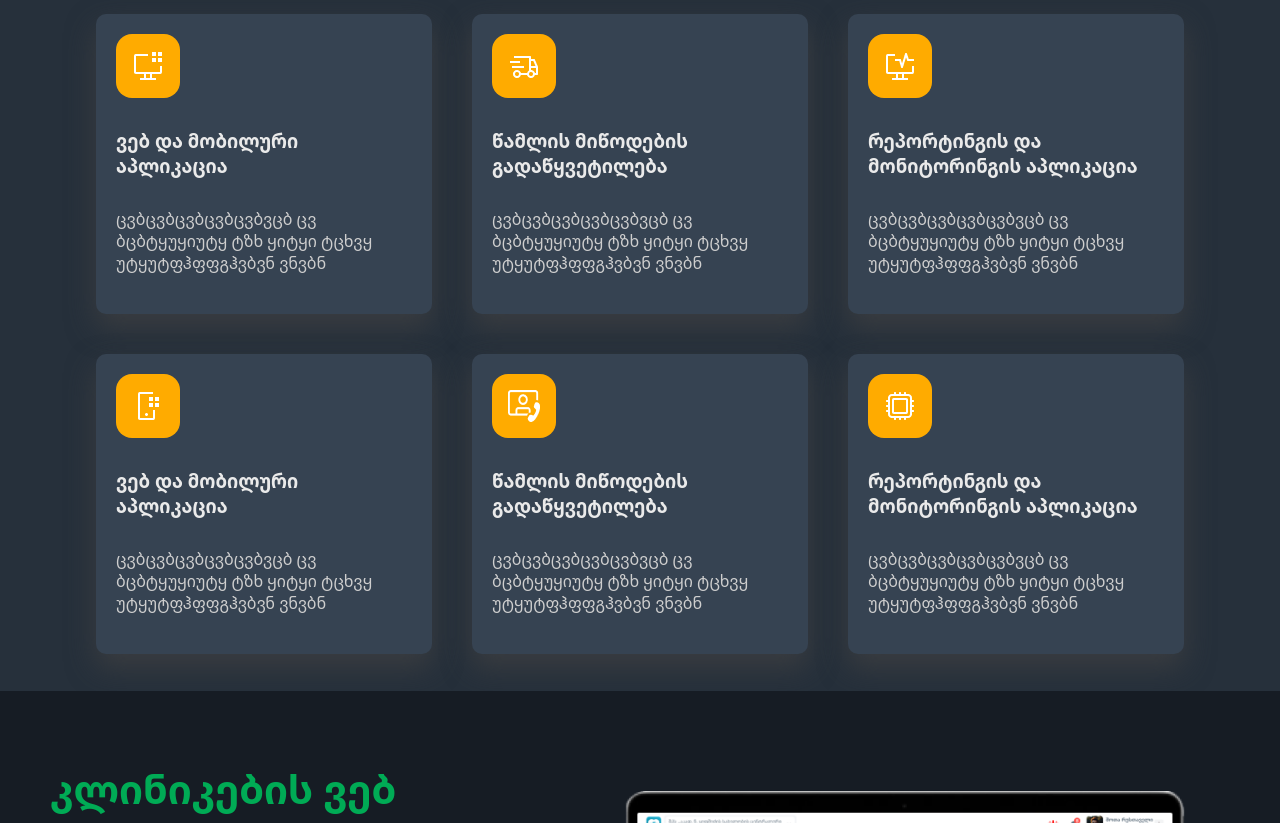
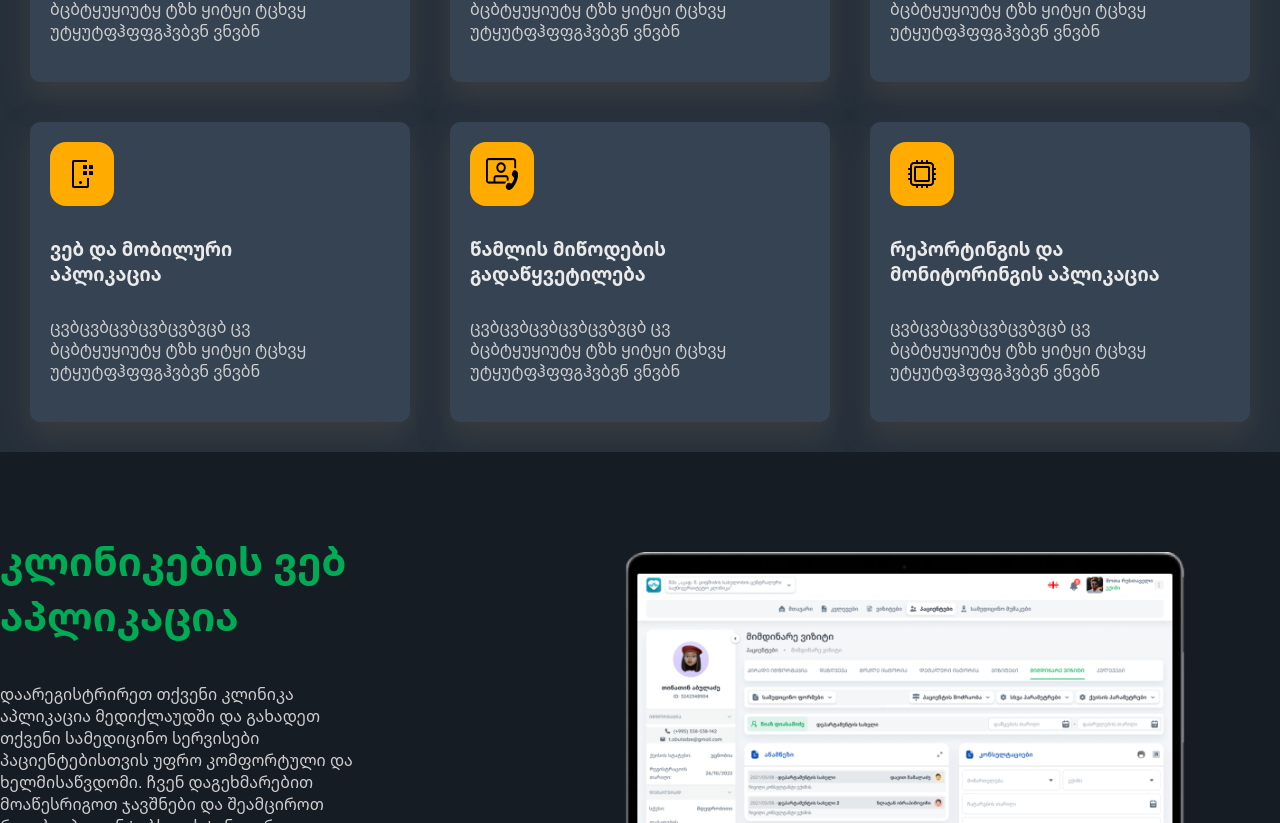
Before and after one commit to lukaleki/medicloud-website-next-main, a Next.js app: page / in a window 1280 px wide. Shown: the part 1297-2120 px from the top of the page. Built offline with nearby package versions, Linux system fonts and the light colour scheme.

Commit message:
dark theme update

```diff
--- a/components/blog.jsx
+++ b/components/blog.jsx
@@ -13,7 +13,7 @@
         <Image src={arrowRight} width="32" height="32" alt="arrow-right" />
       </div>
       <div className="blog-content">
-        <div className='blog-left'>
+        <div className="blog-left">
           <Image
             className="blog-img"
             src={blogImg}
@@ -24,21 +24,28 @@
           <div className="blog-info">
             <h1>რამდენიმე რჩევა, თუ როგორ აირიდო სეზონური გრიპი...</h1>
             <div className="blog-info-description">
-              <Image src={calendar} width="22" height="22" alt="arrow-right" />{" "}
-              <p>26 თებერვალი 2023</p>
+              <p>
+                <Image
+                  src={calendar}
+                  width="22"
+                  height="22"
+                  alt="arrow-right"
+                />{" "}
+                26 თებერვალი 2023
+              </p>
               <h4>
                 <strong>სრულად ნახვა</strong>
-              </h4>{" "}
                 <Image
                   src={arrowRight}
                   width="32"
                   height="32"
                   alt="arrow-right"
                 />
+              </h4>
             </div>
           </div>
         </div>
-        <div className='blog-right'>
+        <div className="blog-right">
           <div className="blog-info-card">
             <Image src={cardImg} width="64" height="75" alt="card-img" />
             <div className="card-wrapper">
--- a/components/mobile-app.jsx
+++ b/components/mobile-app.jsx
@@ -29,13 +29,13 @@
           <Image
             src={googlePlayImg}
             width="192"
-            height="90"
+            height="60"
             alt="app-store-img"
           />
           <Image
             src={appStoreImg}
             width="192"
-            height="90"
+            height="60"
             alt="app-store-img"
           />
         </div>
--- a/components/whatWeOffer.jsx
+++ b/components/whatWeOffer.jsx
@@ -61,8 +61,8 @@
                 src={appWeb}
                 width="32"
                 height="32"
-                alt="app-web"
-                className='offer-Image'
+                alt='offer-image'
+                className='offer-image'
               />
             </div>
             <h3>
@@ -79,8 +79,8 @@
                 src={appDelivery}
                 width="32"
                 height="32"
-                alt="app-web"
-                className='offer-Image'
+                alt='offer-image'
+                className='offer-image'
               />
             </div>
             <h3>
@@ -97,8 +97,8 @@
                 src={appMonitoring}
                 width="32"
                 height="32"
-                alt="app-web"
-                className='offer-Image'
+                alt='offer-image'
+                className='offer-image'
               />
             </div>
             <h3>
@@ -116,8 +116,8 @@
                 src={appMobile}
                 width="32"
                 height="32"
-                alt="app-web"
-                className='offer-Image'
+                alt='offer-image'
+                className='offer-image'
               />
             </div>
             <h3>
@@ -134,8 +134,8 @@
                 src={appPerson}
                 width="32"
                 height="32"
-                alt="app-web"
-                className='offer-Image'
+                alt='offer-image'
+                className='offer-image'
               />
             </div>
             <h3>
@@ -152,8 +152,8 @@
                 src={appChip}
                 width="32"
                 height="32"
-                alt="app-web"
-                className='offer-Image'
+                alt='offer-image'
+                className='offer-image'
               />
             </div>
             <h3>
--- a/styles/dark-theme.scss
+++ b/styles/dark-theme.scss
@@ -28,16 +28,27 @@
   .hardware-image {
     filter: invert(100%);
   }
+  .offer-image {
+    filter: invert(100%);
+  }
 
   button {
     background-color: $primary-color-dark;
   }
 
   .navbar {
-    background-color: rgb(54, 67, 82) !important;
+    background-color: rgb(54, 67, 82);
     box-shadow: -7px 10px 58px -6px rgba(12, 12, 12, 0.75);
     a {
       color: $primary-text-color !important;
+    }
+
+    .dropdown-content-active {
+      background-color: $dark-lighter !important;
+    }
+
+    .nav-burger {
+      background-color: $dark-lighter;
     }
   }
 
@@ -59,6 +70,12 @@
       p {
         color: $secondary-text-color;
       }
+    }
+  }
+
+  .clinic-registration {
+    .web-btn {
+      background-color: $primary-color-dark;
     }
   }
 
@@ -144,8 +161,12 @@
     background-color: $dark-lighter;
     padding-top: 20px;
 
+    .dropdown-btn {
+      color: $secondary-text-color;
+    }
+
     .footer-main-link {
-        color: $primary-color;
+      color: $primary-color;
     }
 
     .footer-content {
@@ -161,5 +182,15 @@
     .footer-contact-links {
       color: $secondary-text-color;
     }
+    form {
+      box-shadow: none !important;
+      background-color: $primary-color-dark;
+    }
   }
 }
+
+@media (max-width: 376px) {
+  .navbar-content-wrapper {
+    background-color: $primary-color-dark !important;
+  }
+}
--- a/styles/globals.scss
+++ b/styles/globals.scss
@@ -29,6 +29,7 @@
   }
 
   @media screen and (max-width: 376px) {
+    border-color: $secondary-color;
     left: 11px;
     font-size: 16px !important;
     padding: 10px 40px 10px 40px;
@@ -39,7 +40,6 @@
 @mixin h1-config {
   font-size: 40px;
   color: $secondary-color;
-  text-transform: uppercase;
 
   @media screen and (max-width: 376px) {
     font-size: 25px !important;
@@ -170,7 +170,7 @@
           li {
             margin-top: 5px;
             a {
-              font-size: 15px;
+              font-size: 13px;
               color: $primary-text-color;
               text-decoration: none;
               margin-left: 10px;
@@ -191,7 +191,6 @@
     flex-direction: column;
     justify-content: center;
     gap: 20px;
-    padding-left: 50px;
     width: 50%;
 
     h1 {
@@ -220,11 +219,12 @@
 }
 
 .med-partners {
-  height: 600px;
   display: flex;
   flex-direction: column;
   justify-content: center;
   align-items: center;
+  padding-top: 50px;
+  padding-bottom: 50px;
 
   h1 {
     @include h1-config;
@@ -272,12 +272,16 @@
 }
 
 .what-we-offer {
+  padding: 10px;
   overflow-x: hidden;
   position: relative;
   background-color: rgb(244, 246, 248);
   display: grid;
   place-items: center;
-  height: 824px;
+
+  @media screen and (max-width: 376px) {
+    display: block;
+  }
 
   h1 {
     margin-top: 20px;
@@ -303,13 +307,17 @@
 
     .offer-card {
       display: grid;
-      width: 336px;
+      // width: 336px;
       height: 300px;
       background-color: white;
       padding: 20px;
       margin: 20px;
       color: $primary-text-color;
       border-radius: 10px;
+
+      @media screen and (max-width: 376px) {
+        padding-left: 50px;
+      }
 
       .icon-frame {
         background-color: $primary-color;
@@ -364,6 +372,7 @@
   padding-top: 3px;
 
   img {
+    margin-left: 0px;
     width: 10px;
     height: 25px;
   }
@@ -387,6 +396,8 @@
   padding-top: 100px;
 
   .mobile-wrapper {
+    margin-top: 200px;
+    padding-bottom: 175px;
     background-color: $primary-color;
     width: 564px;
     height: 564px;
@@ -421,9 +432,7 @@
     .mobile-downloads {
       margin-top: 20px;
       display: flex;
-      img {
-        aspect-ratio: 16/9;
-      }
+      gap: 20px;
     }
   }
 }
@@ -836,30 +845,25 @@
         width: 500px;
         height: 150px;
         border-radius: 24px;
-        padding: 10px;
-
-        .blog-info {
-          .blog-info-description {
-            display: flex;
-            align-items: center;
-            justify-content: center;
-            margin-top: 40px;
-
-            h4 {
-              margin-left: 40px;
-              color: $secondary-color;
-            }
-          }
-        }
+        padding: 15px;
 
         .blog-info-description {
           display: flex;
           align-items: center;
-          justify-content: center;
+          justify-content: space-between;
           margin-top: 40px;
 
+          p {
+            display: flex;
+            align-items: center;
+            gap: 5px;
+          }
+
           h4 {
-            margin-left: 40px;
+            display: flex;
+            align-items: center;
+            gap: 10px;
+            font-size: 20px;
             color: $secondary-color;
           }
         }
@@ -995,8 +999,12 @@
         height: 40px;
         border-radius: 4px;
         margin-top: 20px;
+        padding-right: 5px;
+        border-radius: 10px;
         input {
+          padding-left: 5px;
           border: none;
+          background-color: transparent;
         }
 
         input:focus {
```
Also changed, not shown: styles/config.scss (+43 -24 lines), public/app-store-badge.png, public/google-play-badge.png. Lines whose indentation alone changed are shown as unchanged.
